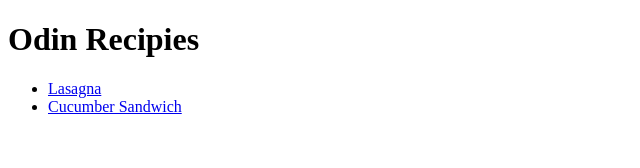
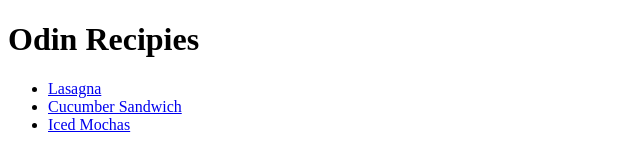
Before and after one commit to tbblust/odin-recipes, a plain HTML site: page index.html in a window 1280 px wide. Shown: the whole page, without its empty margins (0-640 px from the left). Drawn offline with Linux system fonts and the light colour scheme.

Commit message:
Add ice mochas link to homepage

```diff
--- a/index.html
+++ b/index.html
@@ -10,6 +10,7 @@
         <ul>
             <li><a href="recipes/lasagna.html">Lasagna</a></li>
             <li><a href="recipes/cucumber-sandwich.html">Cucumber Sandwich</a></li>
+            <li><a href="recipes/iced-mochas.html">Iced Mochas</a></li>
         </ul>
 
     </body>
```
